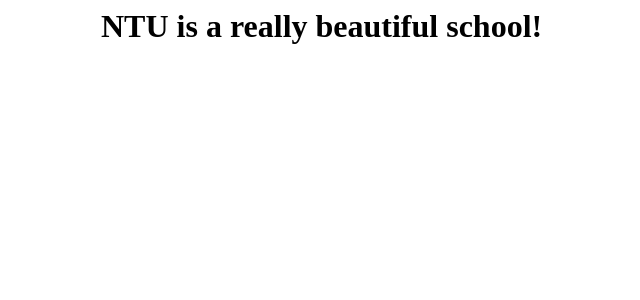
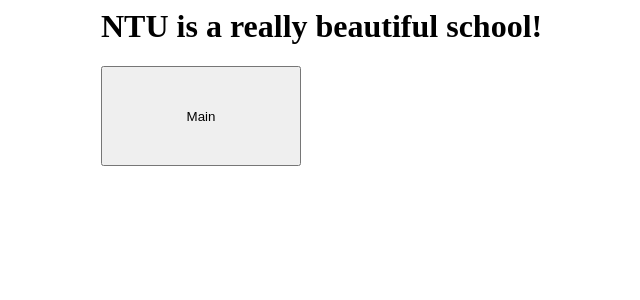
Before and after one commit to GKX051106/RPA-19feb2024, a Flask app: template templates/NTU.html in a window 1280 px wide. Shown: the top 300 px of the page, without its empty margins (223-863 px from the left). Run offline with Flask 3, Linux system fonts and the light colour scheme; the template is opened without the code that fills it, so the values that code supplies are empty.

Commit message:
Update NTU.html

```diff
--- a/templates/NTU.html
+++ b/templates/NTU.html
@@ -6,4 +6,7 @@
 </style>
 <div class="container">
 <h1>NTU is a really beautiful school!</h1>
+  <form action="/main" method="post">
+        <input type = "submit" value="Main" style="width:200px;height:100px;">
+</form>
 </div>
```
